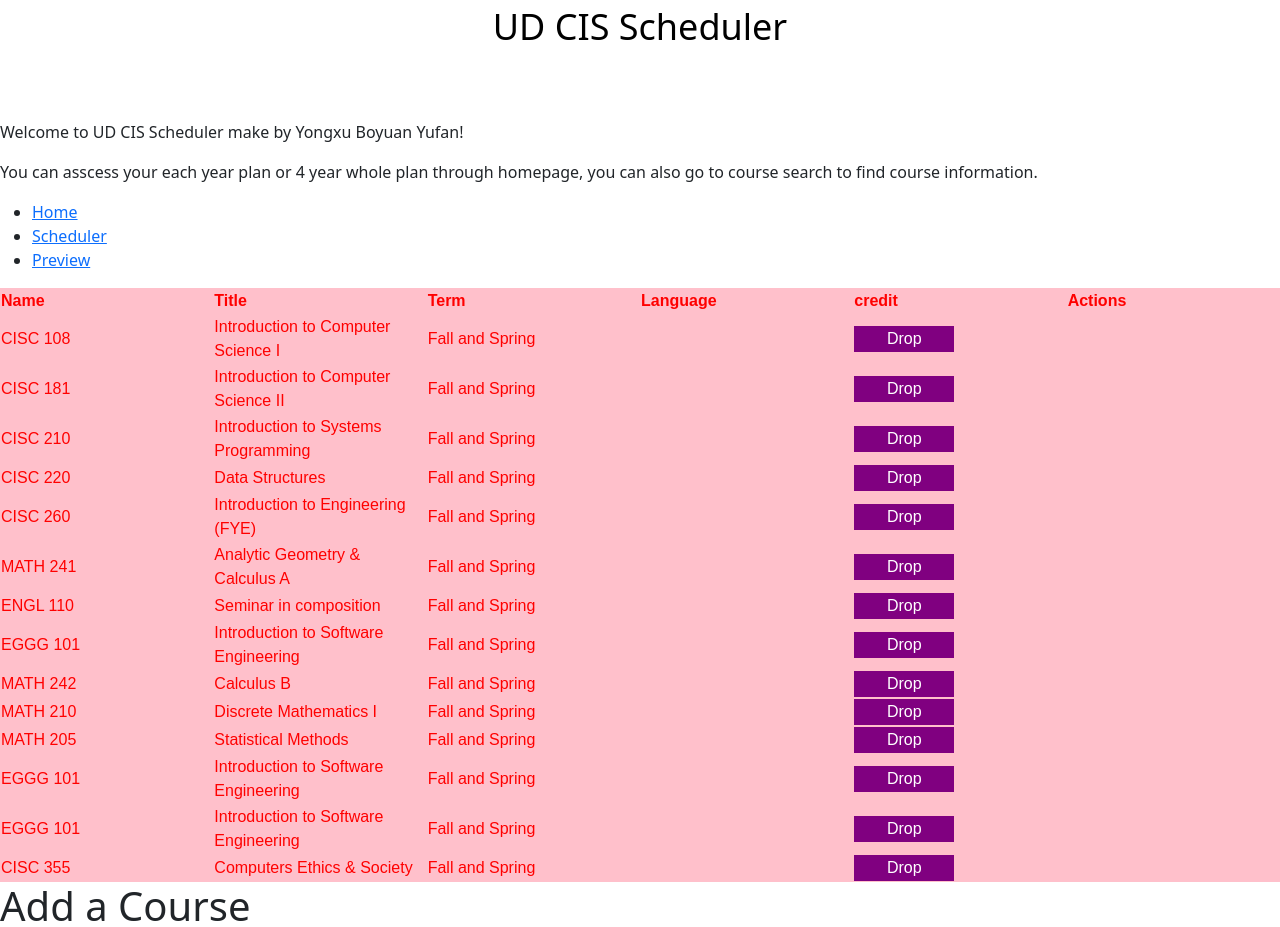
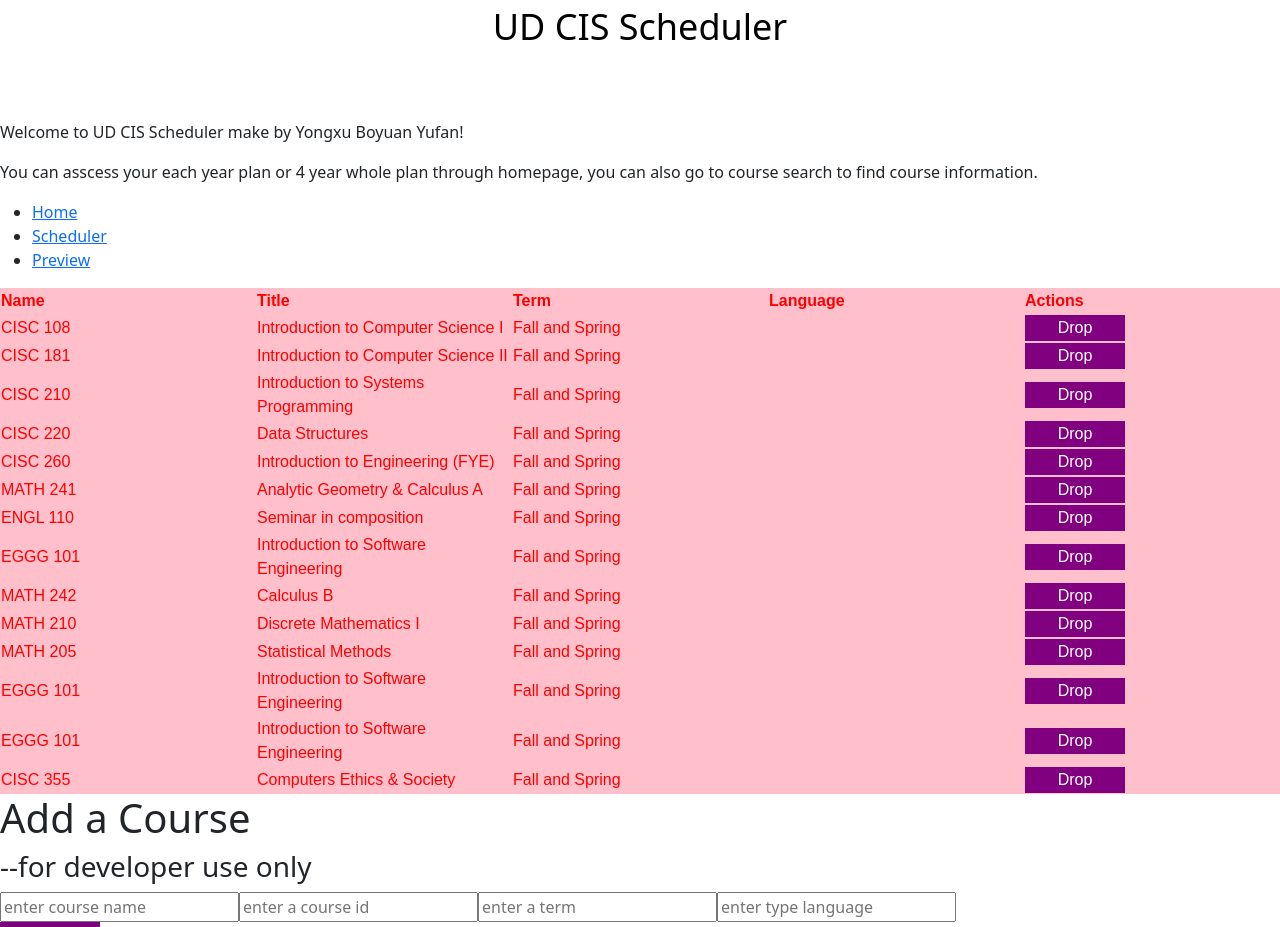
Before and after one commit to UD-CISC275-F21/ud-cis-scheduler-team-02, a React (Create React App) app: page / in a window 1280 px wide. Shown: the top 927 px of the page. Built offline with nearby package versions, Linux system fonts and the light colour scheme.

Commit message:
table.tsx file change

```diff
--- a/src/Table.tsx
+++ b/src/Table.tsx
@@ -11,33 +11,33 @@ export interface Course {
     name: string;
     title: string;
     term: string;
-        credit: string;
+    language: string;
 }
 
 export interface FormData {
     name: string;
     title: string;
     term: string;
-        credit: string;
+    language: string;
 }
 
 const Table: FC = () => {
-    const [ courses, setCourses ] = useState<Course[]>(data);
-    const [ addFormData, setAddFormData ] = useState<FormData>({
+    const [courses, setCourses] = useState<Course[]>(data);
+    const [addFormData, setAddFormData] = useState<FormData>({
         name: "",
         title: "",
         term: "",
-        credit: ""
+        language: ""
     });
 
-    const [ editFormData, setEditFormData ] = useState<FormData>({
+    const [editFormData, setEditFormData] = useState<FormData>({
         name: "",
         title: "",
         term: "",
-        credit: ""
+        language: ""
     });
 
-    const [ editCourseId, setEditCourseId ] = useState("");
+    const [editCourseId, setEditCourseId] = useState("");
 
     const handleAddFormChange = (event: ChangeEvent<HTMLInputElement>) => {
         event.preventDefault();
@@ -108,7 +108,6 @@ const Table: FC = () => {
             title: contact.title,
             term: contact.term,
             language: contact.language
-            credit: contact.credit
         };
 
         setEditFormData(formValues);
@@ -139,7 +138,6 @@ const Table: FC = () => {
                             <th>Title</th>
                             <th>Term</th>
                             <th>Language</th>
-                            <th>credit</th>
                             <th>Actions</th>
                         </tr>
                     </thead>
@@ -180,22 +178,14 @@ const Table: FC = () => {
                     type="text"
                     name="name"
                     required
-
                     placeholder="enter course name"
-
-                    placeholder="course id"
-
                     onChange={handleAddFormChange}
                 />
                 <input
                     type="text"
                     name="title"
                     required
-
                     placeholder="enter a course id"
-
-                    placeholder="course title"
-
                     onChange={handleAddFormChange}
                 />
                 <input type="text" name="term" required placeholder="enter a term" onChange={handleAddFormChange} />
@@ -204,11 +194,6 @@ const Table: FC = () => {
                     name="language"
                     required
                     placeholder="enter type language"
-
-                    type="credit"
-                    name="credit"
-                    required
-                    placeholder="enter type credit"
                     onChange={handleAddFormChange}
                 />
                 <button type="submit">Add</button>
```
Lines whose indentation alone changed are shown as unchanged.
